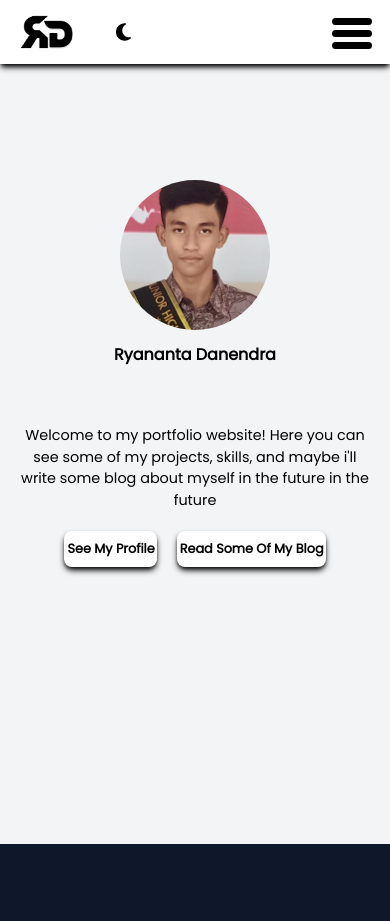
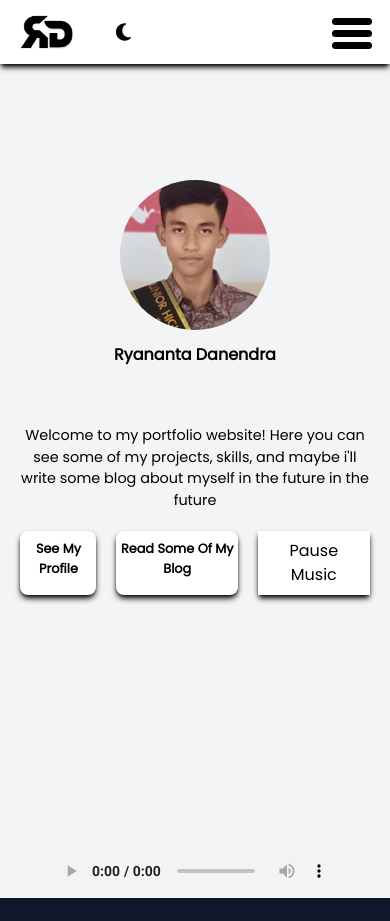
Before and after one commit to RyanantaDanendra/My-Portfolio, a website: page index.html in a window 390 px wide. Shown: the top 921 px of the page. Drawn offline with nearby package versions, Linux system fonts and the light colour scheme.

Commit message:
Menambahkan audio

```diff
--- a/index.html
+++ b/index.html
@@ -42,10 +42,12 @@
             <div class="button flex pt-5 gap-5">
                 <a data-aos="fade-up" data-aos-delay="2500" href="about.html" class="px-3 py-2 bg-white shadow-black font-bold hover:scale-90 duration-300 ease-out shadow-md  rounded-lg">See My Profile</a>
                 <a data-aos="fade-up" data-aos-delay="2800" href="blog.html" class="px-3 py-2 bg-white shadow-black font-bold hover:scale-90 duration-300 ease-out shadow-md  rounded-lg">Read Some Of My Blog</a>
+                <button data-aos="fade-up" onclick="audioPlay()"  data-aos-delay="3000" class="px-4 py-2 bg-white shadow-black shadow-md" id="playButton">Play Music</button>
             </div>
         </div>
     </div>
 
+    <audio src="src/assets/palaceSlowed.mpeg" id="audio" autoplay controls loop></audio>
     <footer class="w-full min-h-96 bg-slate-900 ">
         <div class="wrap pt-20 flex">
             <div class="socials w-2/4 text-white text-center">
--- a/src/app.css
+++ b/src/app.css
@@ -331,6 +331,11 @@ body {
         margin: 0;
     }
 
+    audio {
+        margin-left: auto;
+        margin-right: auto;
+    }
+
     footer {
         padding-left: 50px;
         padding-right: 50px;
--- a/src/script.js
+++ b/src/script.js
@@ -50,3 +50,38 @@ projects.forEach((project, i) => {
 
 
 })
+
+const audio = document.getElementById('audio');
+// const play = document.getElementById('playButton');
+let isPlaying = localStorage.getItem('isPlaying') || true;
+let currentTime = localStorage.getItem('currentTime') || 0;
+
+if(isPlaying) {
+    audio.play()
+    audio.currentTime = currentTime
+    console.log(currentTime)
+    if(document.getElementById('playButton')){
+        document.getElementById('playButton').textContent = 'Pause Music';
+    }
+}
+
+function audioPlay() {
+    const play = document.getElementById('playButton');
+    if(audio.paused) {
+        audio.play()
+        play.textContent = 'Pause Music'
+        localStorage.setItem('isPlaying', true);
+    } else {
+        audio.pause();
+        play.textContent = 'Play Music'
+        localStorage.setItem('isPlaying', false);
+    }
+
+    localStorage.setItem('isPlaying', !audio.paused);
+}
+
+audio.addEventListener('timeupdate', function () {
+    localStorage.setItem('currentTime', audio.currentTime);
+    currentTime = localStorage.getItem('currentTime');
+    // console.log('Waktu Pemutaran Saat Ini:', currentTime);
+});
```
Also changed, not shown: about.html (+1 -0 lines), blog.html (+2 -0 lines), dist/output.css, 2 other files.
